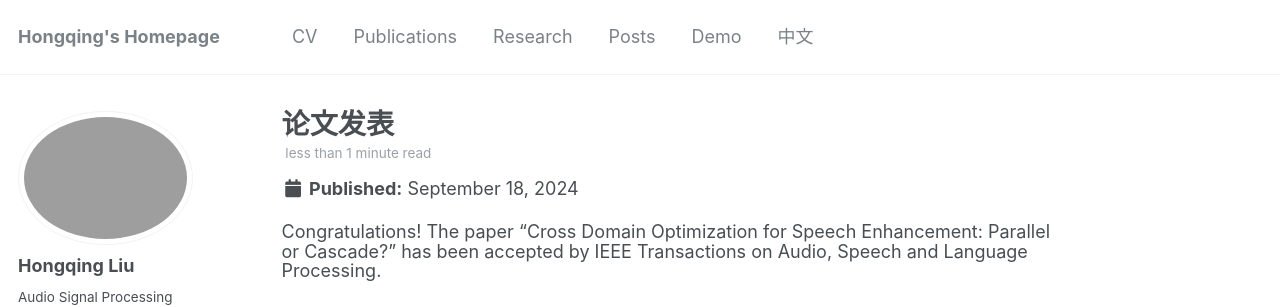
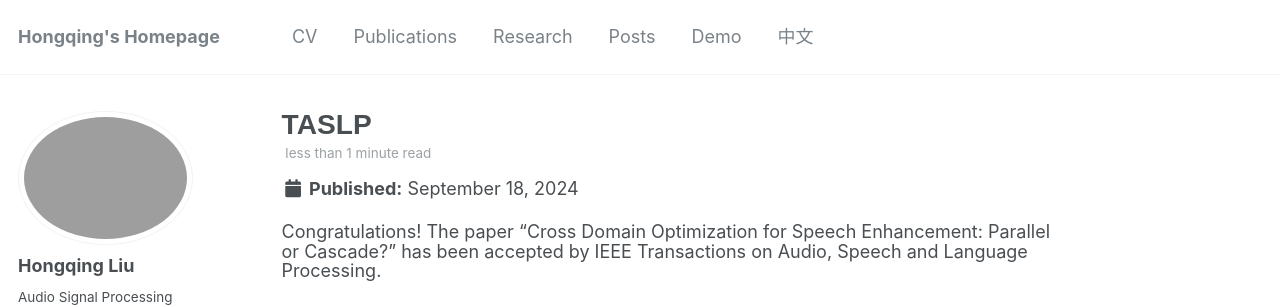
Before and after one commit to hong-qing-liu/english-hong-qing-liu.github.io, a Jekyll site: the page built from _posts/2024-09-18-blog-post-12.md, in a window 1280 px wide and 900 px high. Shown: the top 307 px of the window. Built offline with Jekyll 4.4.1, drawn with Linux system fonts in a browser that asks for light colours.

Commit message:
Update 2024-09-18-blog-post-12.md

```diff
--- a/_posts/2024-09-18-blog-post-12.md
+++ b/_posts/2024-09-18-blog-post-12.md
@@ -1,5 +1,5 @@
 ---
-title: '论文发表'
+title: 'TASLP'
 date: 2024-09-18
 permalink: /posts/2024/09/blog-post-12/
 ---
```
